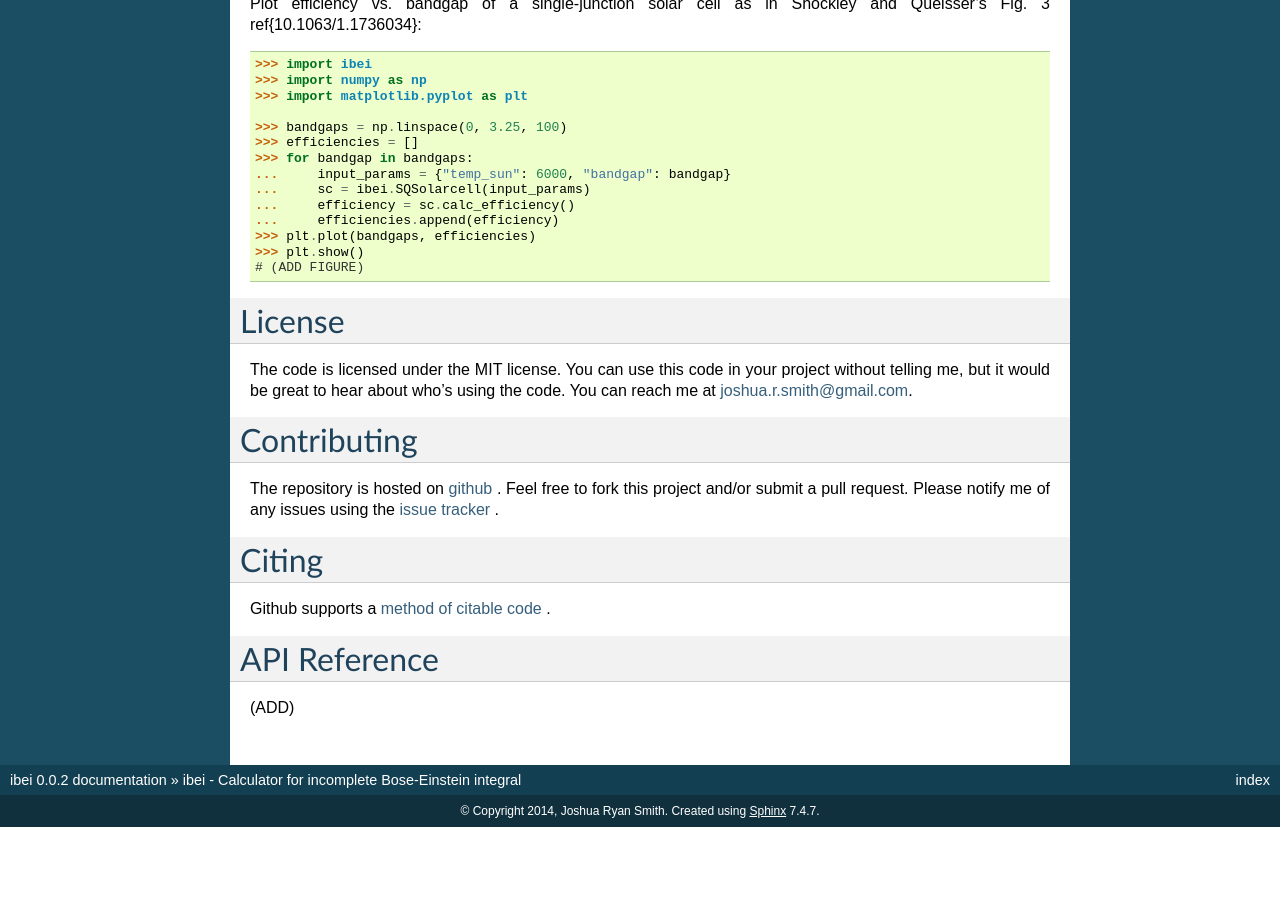
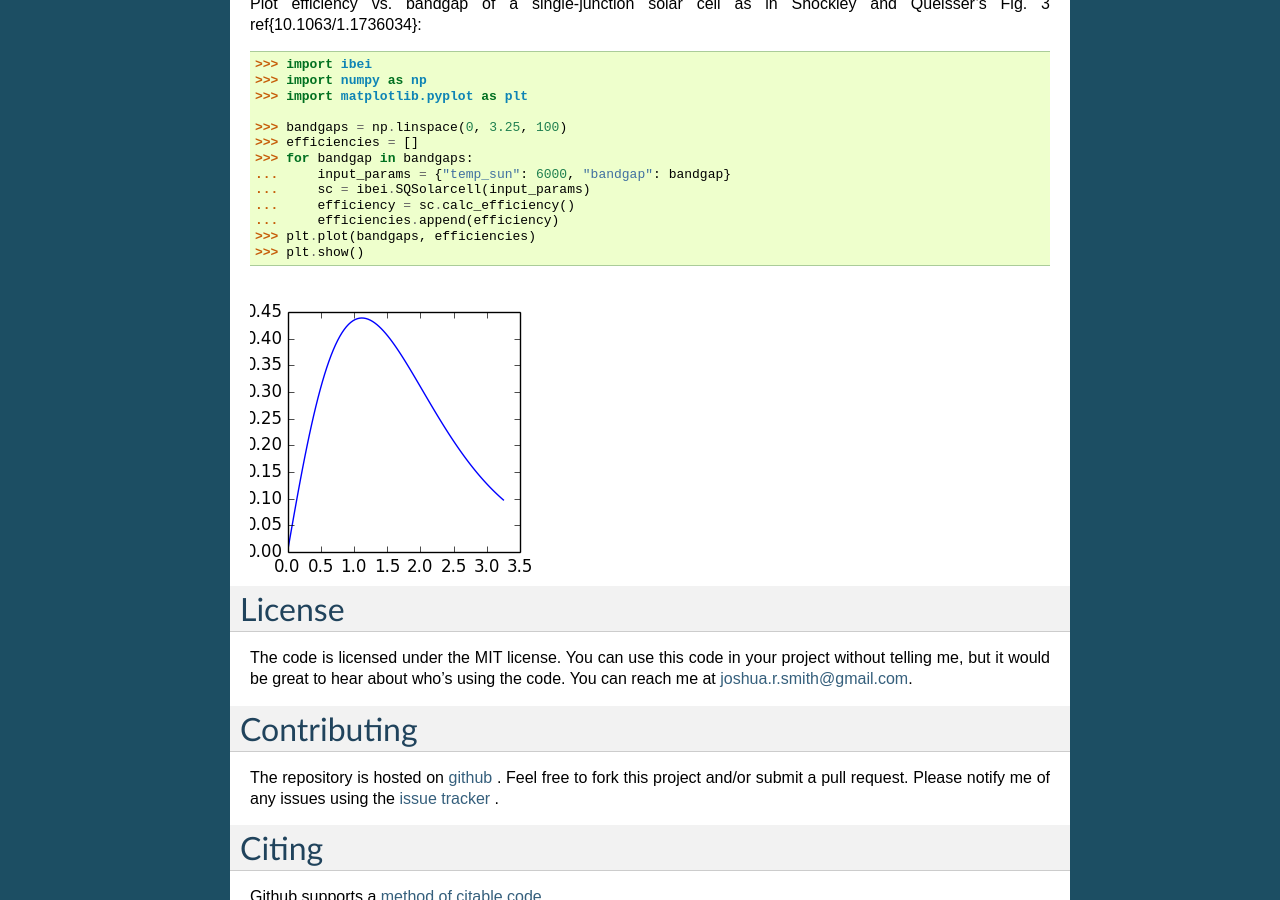
Before and after one commit to jrsmith3/ibei, a Sphinx documentation site: the page built from doc/index.rst, in a window 1280 px wide and 900 px high, scrolled down 1605 px. Built offline with Sphinx 7.4.7, drawn with Linux system fonts in a browser that asks for light colours; before the commit the page ends 2432 px from its top, so only the background shows below that.

Commit message:
Add figure from third example
Closes #8.

```diff
--- a/doc/index.rst
+++ b/doc/index.rst
@@ -83,7 +83,8 @@ Plot efficiency vs. bandgap of a single-junction solar cell as in Shockley and Q
     ...     efficiencies.append(efficiency)
     >>> plt.plot(bandgaps, efficiencies)
     >>> plt.show()
-    # (ADD FIGURE)
+
+.. image:: _static/eta_vs_eg.png
 
 
 License
```
Also changed, not shown: doc/_static/eta_vs_eg.png (added).
